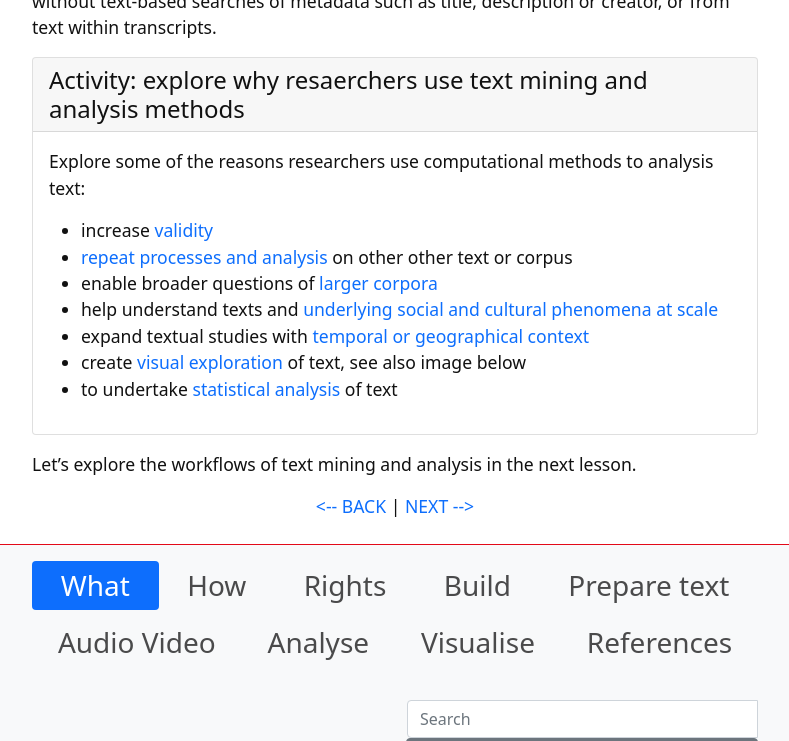
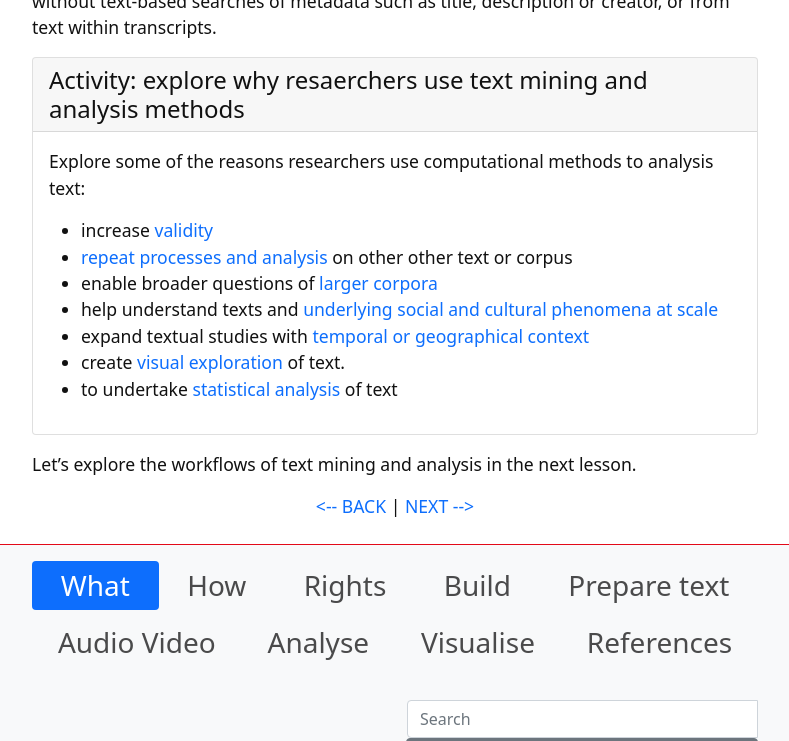
Before and after one commit to GULibrarySandbox/intro-text-mining-analysis-2022, a Jekyll site: the page built from content/1-what.md, in a window 1280 px wide and 900 px high, scrolled down 1592 px, cut to the strip 0-741 px from the top of the window. Shown: the whole strip, without its empty margins (245-1034 px from the left). Built offline with Jekyll 4.4.1, drawn with Linux system fonts in a browser that asks for light colours.

Commit message:
Update 1-what.md

```diff
--- a/content/1-what.md
+++ b/content/1-what.md
@@ -38,7 +38,7 @@ Explore some of the reasons researchers use computational methods to analysis te
 - enable broader questions of [larger corpora](https://muso.arts.gla.ac.uk/index.html)
 - help understand texts and [underlying social and cultural phenomena at scale](https://ebookcentral-proquest-com.libraryproxy.griffith.edu.au/lib/griffith/detail.action?docID=5772971)
 - expand textual studies with [temporal or geographical context](https://glam-workbench.net/web-archives/#exploring-change-over-time)
-- create [visual exploration](http://www.sixdegreesoffrancisbacon.com/) of text, see also image below
+- create [visual exploration](http://dh.library.yale.edu/projects/vogue/) of text.
 - to undertake [statistical analysis](https://journals-sagepub-com.libraryproxy.griffith.edu.au/doi/pdf/10.1177/1532673X02030002003) of text
 {% endcapture %} {% include card.html header="Activity: explore why resaerchers use text mining and analysis methods" text=text %}
 
```
